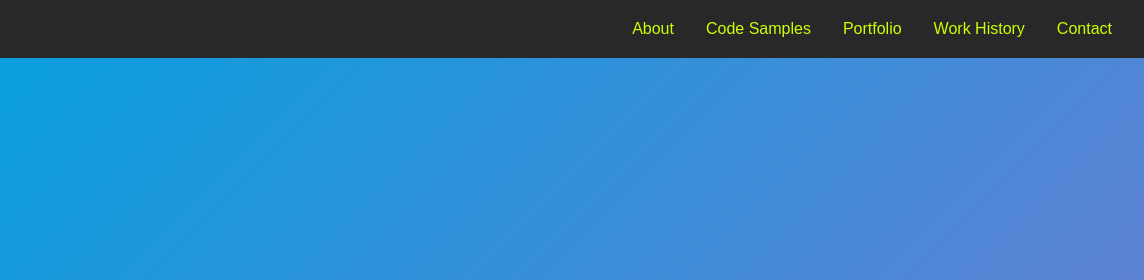
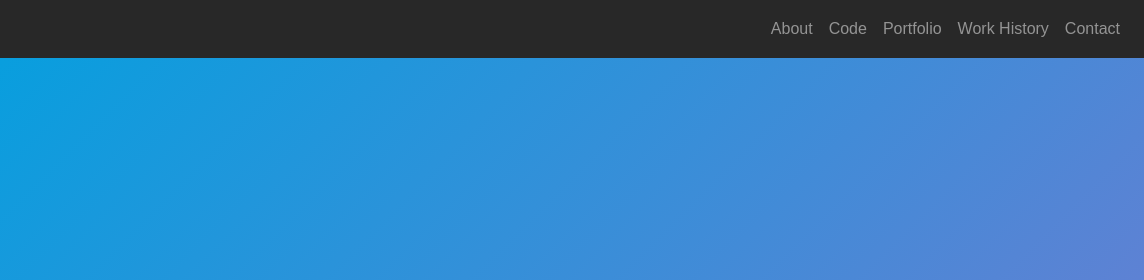
Before and after one commit to thebyronc/byronchang.com, a Gatsby site: page / in a window 1280 px wide. Shown: the top 280 px of the page, 136-1280 px from the left. Built offline with nearby package versions, Linux system fonts and the light colour scheme; Gatsby itself is replaced by a stand-in of ours.

Commit message:
add latest changes

```diff
--- a/src/components/Navigation/Navigation.jsx
+++ b/src/components/Navigation/Navigation.jsx
@@ -1,10 +1,11 @@
 import React, { Component } from "react";
 import styled from 'styled-components';
-import { colors } from '../../style-utilities/variables';
+import { colors, breakpoints } from '../../style-utilities/variables';
 import SVGMask from '../../images/logo-mask.svg';
 
 const StyledNavigation = styled.nav`
   background-color: ${colors.grey};
+
   .nav-link {
     font-family: 'Quicksand', sans-serif;
     color: ${colors.volt};
@@ -21,6 +22,19 @@ const StyledNavigation = styled.nav`
     background: linear-gradient(-45deg,  ${colors.blue}, ${colors.volt}, ${colors.blue}, ${colors.volt});
     background-size: 300% 300%;
     animation: logoTransition 15s ease infinite;
+  }
+  .nav-link {
+    border-bottom: 1px solid #666;
+    text-align: center;
+  }
+  .nav-item:last-child .nav-link {
+    border-bottom: none;
+  }
+
+  @media (min-width: ${breakpoints.tablet}) {
+    .nav-link {
+      border-bottom: none;
+    }
   }
 
   @keyframes logoTransition {
@@ -39,14 +53,36 @@ const StyledNavigation = styled.nav`
 class Navigation extends Component {
   render() {
     return (
-      <StyledNavigation className="navbar navbar-light">
-
+      <StyledNavigation className="navbar navbar-expand-sm navbar-dark">
         <a class="navbar-brand" href="#">
           <img src={SVGMask} height="32" class="logo d-inline-block align-top" alt="" />
-          {/* {ReactDOM.render({SVG})} */}
         </a>
 
-        <ul class="nav" id="navbarToggleExternalContent">
+        <button class="navbar-toggler" type="button" data-toggle="collapse" data-target="#navbarSupportedContent" aria-controls="navbarSupportedContent" aria-expanded="false" aria-label="Toggle navigation">
+          <span class="navbar-toggler-icon"></span>
+        </button>
+
+        <div class="collapse navbar-collapse" id="navbarSupportedContent">
+          <ul class="navbar-nav ml-auto">
+            <li class="nav-item">
+              <a class="nav-link" href="#">About</a>
+            </li>
+            <li class="nav-item">
+              <a class="nav-link" href="#code">Code</a>
+            </li>
+            <li class="nav-item">
+              <a class="nav-link" href="#portfolio">Portfolio</a>
+            </li>
+            <li class="nav-item">
+              <a class="nav-link" href="#resume">Work History</a>
+            </li>
+            <li class="nav-item">
+              <a class="nav-link" href="#contact">Contact</a>
+            </li>
+          </ul>
+        </div>
+
+        {/* <ul class="nav" id="navbarToggleExternalContent">
           <li class="nav-item">
             <a class="nav-link" href="#">About</a>
           </li>
@@ -62,12 +98,7 @@ class Navigation extends Component {
           <li class="nav-item">
             <a class="nav-link" href="#contact">Contact</a>
           </li>
-        </ul>
-        {/* <nav class="navbar navbar-dark bg-dark">
-          <button class="navbar-toggler" type="button" data-toggle="collapse" data-target="#navbarToggleExternalContent" aria-controls="navbarToggleExternalContent" aria-expanded="false" aria-label="Toggle navigation">
-            <span class="navbar-toggler-icon"></span>
-          </button>
-        </nav> */}
+        </ul> */}
       </StyledNavigation>
     );
   }
--- a/src/style-utilities/variables.js
+++ b/src/style-utilities/variables.js
@@ -11,6 +11,7 @@ export const colors = {
 
 export const breakpoints = {
     mobile: '576px',
+    mobilemax: '767',
     tablet: '768px',
     desktop: '992px',
     ultraWideDesktop: '1200px'
```
